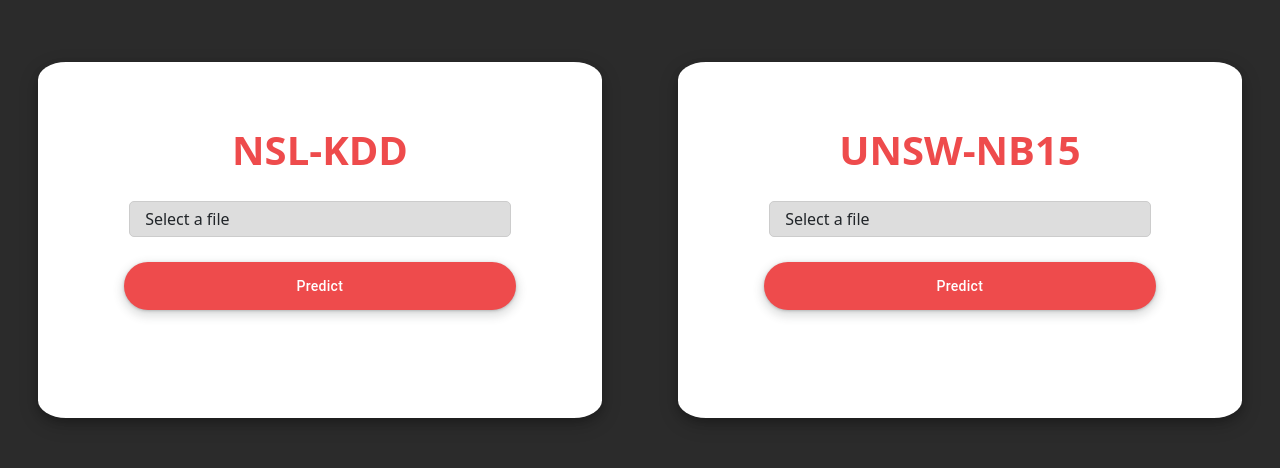
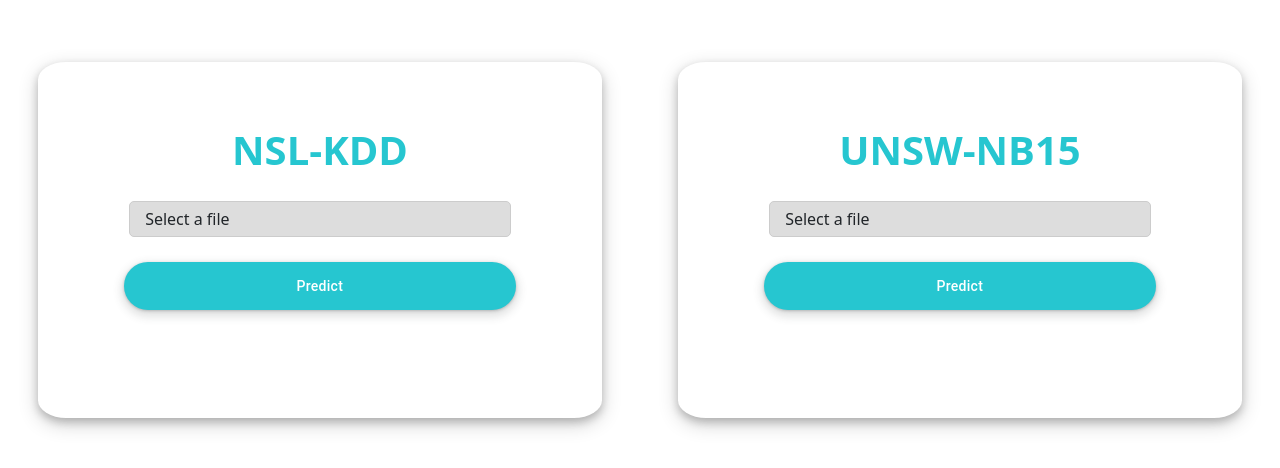
Before and after one commit to manelchadouli/DM-project, a React (Create React App) app in the folder react-front/: page /predict in a window 1280 px wide. Shown: the part 160-628 px from the top of the page. Built offline with nearby package versions, Linux system fonts and the light colour scheme.

Commit message:
Update App.css

```diff
--- a/react-front/src/App.css
+++ b/react-front/src/App.css
@@ -3,7 +3,7 @@
   justify-content: space-between;
   height: 100vh;
   align-items: center;
-  background-color: #2b2b2b;
+  background-color: white;
 
 }
 /* background-image: url("d1.png"); /* Replace "your-image-url.jpg" with the URL or path to your desired image */
@@ -63,7 +63,7 @@
 
 .container-prediction p{
   font-weight: bold;
-  color: #ee4b4c;
+  color: #26C6D0;
   text-align: center;
 }
 
@@ -71,7 +71,7 @@ h1{
   position: relative;
   margin-bottom: 5%;
   font-weight: bolder;
-  color: #ee4b4c;
+  color: #26C6D0;
   text-align: center;
 }
 
@@ -111,7 +111,7 @@ label.label input[type="file"] {
 .button-17 {
   align-items: center;
   appearance: none;
-  background-color: #ee4b4c;
+  background-color: #26C6D0;
   border-radius: 24px;
   border-style: none;
   box-shadow: rgba(0, 0, 0, .2) 0 3px 5px -1px,rgba(0, 0, 0, .14) 0 6px 10px 0,rgba(0, 0, 0, .12) 0 1px 18px 0;
@@ -142,7 +142,7 @@ label.label input[type="file"] {
 }
 
 .button-17:hover {
-  background: #f36667;
+  background: #26C6D0;
   color: white;
 }
 
```
